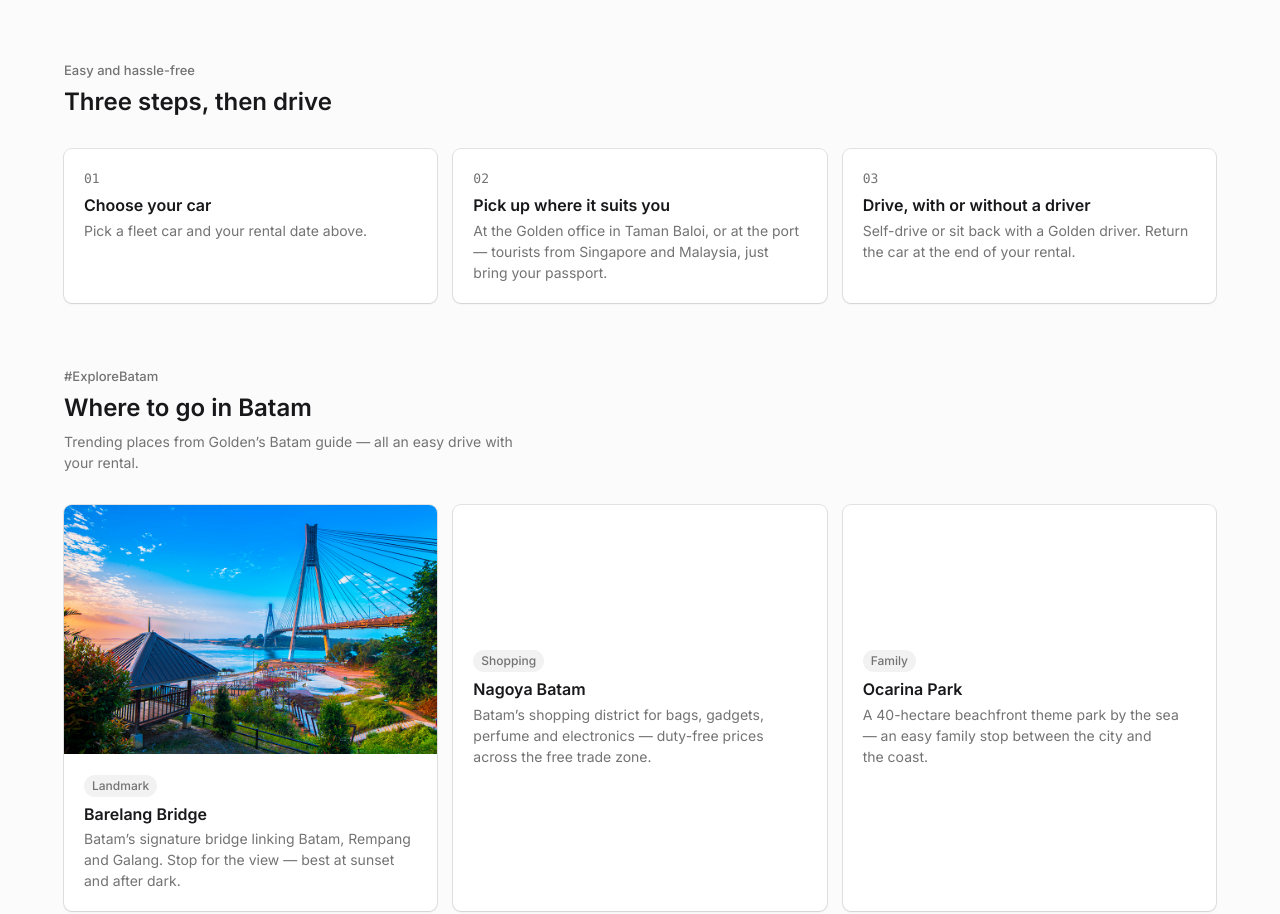
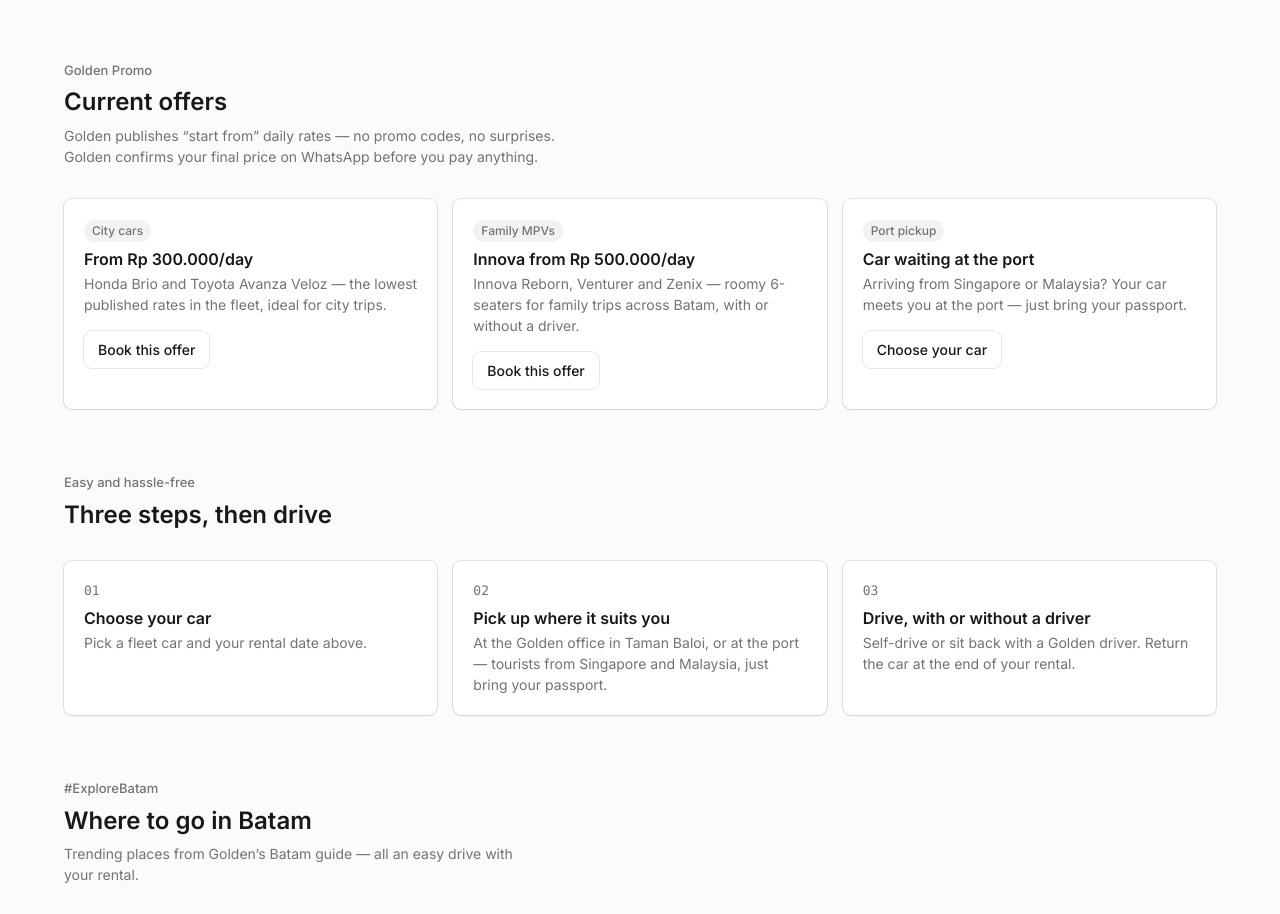
Before and after one commit to vernanng/gma, a plain HTML site: page index.html in a window 1280 px wide. Shown: the part 1826-2740 px from the top of the page. Drawn offline with Linux system fonts and the light colour scheme.

Commit message:
Add Golden Promo section with published start-from offers

```diff
--- a/index.html
+++ b/index.html
@@ -263,6 +263,7 @@
     <a class="logo-wrap" href="#top" aria-label="Golden Mobil Auto"><img class="logo-img" src="assets/logo-gm-w.png" alt="Golden Mobil Auto" width="803" height="100"></a>
     <nav aria-label="Main">
       <a href="#fleet" data-en="Fleet" data-id="Armada">Fleet</a>
+      <a href="#promo" data-en="Promo" data-id="Promo">Promo</a>
       <a href="#how" data-en="How it works" data-id="Cara sewa">How it works</a>
       <a href="#batam" data-en="Where to go" data-id="Destinasi">Where to go</a>
       <a href="#contact" data-en="Contact" data-id="Kontak">Contact</a>
@@ -325,6 +326,38 @@
     </div>
   </section>
 
+  <!-- Golden Promo -->
+  <section class="section" id="promo" data-od-id="golden-promo" style="padding-top:0">
+    <div class="container">
+      <div class="section-head">
+        <p class="eyebrow" data-en="Golden Promo" data-id="Promo Golden">Golden Promo</p>
+        <h2 data-en="Current offers" data-id="Penawaran saat ini">Current offers</h2>
+        <p class="lead" data-en="Golden publishes “start from” daily rates — no promo codes, no surprises. Golden confirms your final price on WhatsApp before you pay anything." data-id="Golden menerbitkan tarif harian “mulai dari” — tanpa kode promo, tanpa kejutan. Golden mengonfirmasi harga finalmu via WhatsApp sebelum kamu membayar apa pun.">Golden publishes “start from” daily rates — no promo codes, no surprises. Golden confirms your final price on WhatsApp before you pay anything.</p>
+      </div>
+      <div class="grid-3">
+        <article class="step panel panel-pad" data-od-id="promo-city">
+          <span class="place-tag" data-en="City cars" data-id="Mobil kota">City cars</span>
+          <h3 data-en="From Rp 300.000/day" data-id="Mulai Rp 300.000/hari">From Rp 300.000/day</h3>
+          <p data-en="Honda Brio and Toyota Avanza Veloz — the lowest published rates in the fleet, ideal for city trips." data-id="Honda Brio dan Toyota Avanza Veloz — tarif terendah yang diterbitkan di armada, pas untuk perjalanan dalam kota.">Honda Brio and Toyota Avanza Veloz — the lowest published rates in the fleet, ideal for city trips.</p>
+          <p style="margin-top:16px"><button type="button" class="btn btn-gold" data-promo-book="honda-brio" data-en="Book this offer" data-id="Pesan penawaran ini">Book this offer</button></p>
+        </article>
+        <article class="step panel panel-pad" data-od-id="promo-family">
+          <span class="place-tag" data-en="Family MPVs" data-id="MPV keluarga">Family MPVs</span>
+          <h3 data-en="Innova from Rp 500.000/day" data-id="Innova mulai Rp 500.000/hari">Innova from Rp 500.000/day</h3>
+          <p data-en="Innova Reborn, Venturer and Zenix — roomy 6-seaters for family trips across Batam, with or without a driver." data-id="Innova Reborn, Venturer, dan Zenix — 6 kursi lega untuk perjalanan keluarga keliling Batam, dengan atau tanpa sopir.">Innova Reborn, Venturer and Zenix — roomy 6-seaters for family trips across Batam, with or without a driver.</p>
+          <p style="margin-top:16px"><button type="button" class="btn btn-gold" data-promo-book="innova-reborn" data-en="Book this offer" data-id="Pesan penawaran ini">Book this offer</button></p>
+        </article>
+        <article class="step panel panel-pad" data-od-id="promo-port">
+          <span class="place-tag" data-en="Port pickup" data-id="Jemput di pelabuhan">Port pickup</span>
+          <h3 data-en="Car waiting at the port" data-id="Mobil menunggu di pelabuhan">Car waiting at the port</h3>
+          <p data-en="Arriving from Singapore or Malaysia? Your car meets you at the port — just bring your passport." data-id="Tiba dari Singapura atau Malaysia? Mobilmu menunggu di pelabuhan — cukup bawa paspor.">Arriving from Singapore or Malaysia? Your car meets you at the port — just bring your passport.</p>
+          <p style="margin-top:16px"><a class="btn btn-blue" href="#fleet" data-en="Choose your car" data-id="Pilih mobilmu">Choose your car</a></p>
+        </article>
+      </div>
+    </div>
+  </section>
+
+  <!-- How it works -->
   <section class="section" id="how" data-od-id="how-it-works" style="padding-top:0">
     <div class="container">
       <div class="section-head">
@@ -480,6 +513,7 @@
   document.getElementById("bk-error").classList.remove("show"); total(); dlg.showModal();
 }
 ["bk-days"].forEach(i=>document.getElementById(i).addEventListener("change",total));
+document.querySelectorAll("[data-promo-book]").forEach(b=>b.addEventListener("click",()=>openBook(b.dataset.promoBook)));
 document.getElementById("dialog-close").addEventListener("click",()=>dlg.close());
 document.getElementById("book-form").addEventListener("submit",e=>{
   const name=document.getElementById("bk-name").value.trim(), date=document.getElementById("bk-date").value;
```
